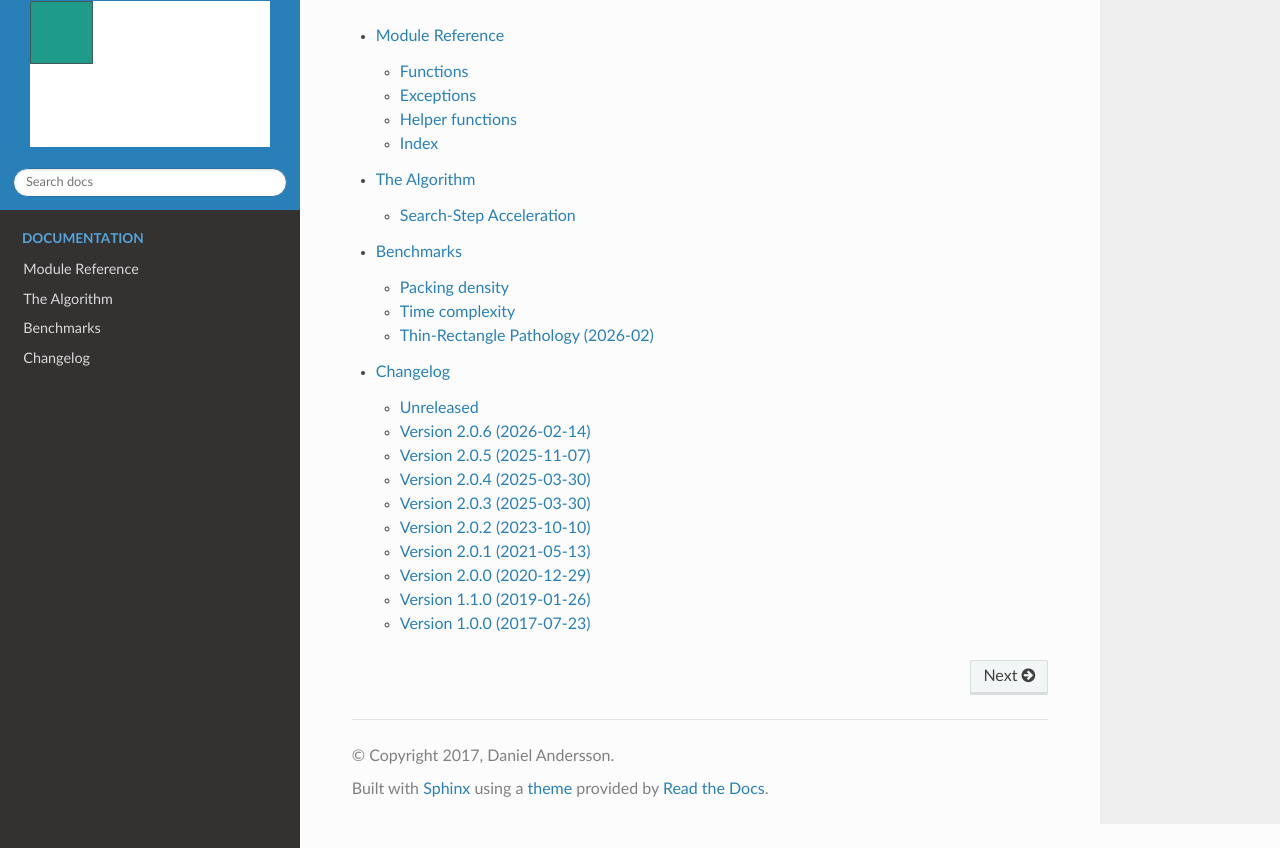
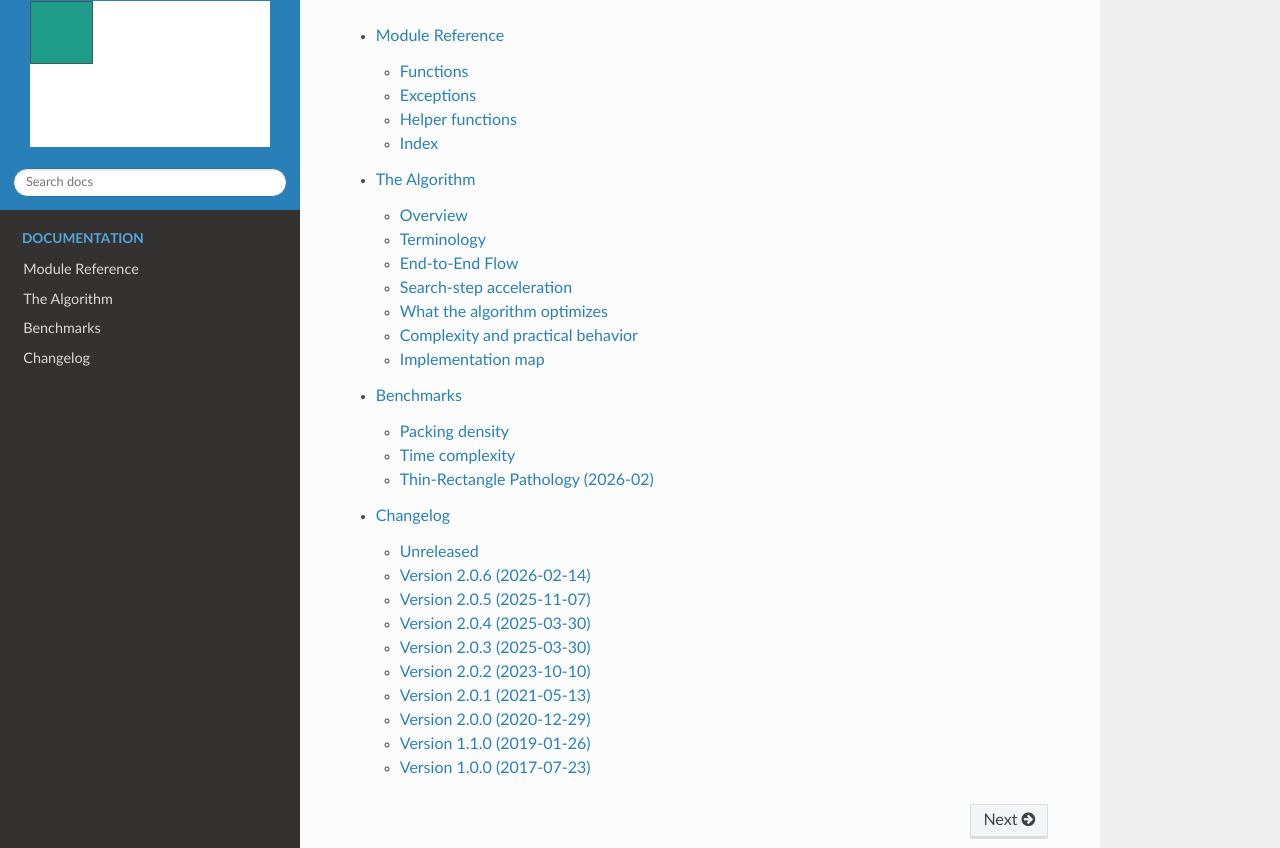
Before and after one commit to Penlect/rectangle-packer, a Sphinx documentation site: the page built from doc/index.rst, in a window 1280 px wide and 900 px high, scrolled down 3255 px, cut to the strip 52-900 px from the top of the window. Built offline with Sphinx 7.4.7 and the Read the Docs theme 3.1.0, drawn with Linux system fonts in a browser that asks for light colours; formulas are drawn with MathJax 3; some of the changed lines change nothing that is shown.

Commit message:
Expand algorithm documentation
Rewrite doc/algorithm.rst into a full implementation-level walkthrough
of rpack.pack.

Document terminology, end-to-end flow, strategy sweep, grid model,
bbox search behavior, and the coarse-step/local-refine acceleration
logic, with clear tradeoff notes and no embedded code snippets.

```diff
--- a/doc/algorithm.rst
+++ b/doc/algorithm.rst
@@ -2,55 +2,244 @@
 The Algorithm
 =============
 
-To find the minimum bounding box, a lot of candidate bounding boxes
-are tested.
+Overview
+========
 
-The algorithm keeps track of a grid of cells internally.  Each cell
-belongs to a column and a row. The index of the column and row are
-used together as a key in a lookup table (known as the "jump matrix")
-which contains the information needed to decide if the corresponding
-cell is free or occupied.
+The goal of :py:func:`rpack.pack` is to place all input rectangles
+without overlap inside a bounding box with as small area as possible
+(best effort). The implementation is a fast heuristic with strong
+practical results, not a formal proof-of-optimality solver.
 
-As more and more rectangles are added, the grid gets partitioned in
-smaller and smaller pieces, and the number of cells, columns and rows
-increases.
+At a high level, the algorithm repeatedly asks two questions:
 
-If all rectangles are successfully packed inside a bounding box, its
-area is recorded and another candidate with a smaller area is selected.
-The procedure continues with that candidate until all feasible bounding
-boxes have been tested. The best candidate is used for the final
-packing, and the rectangles' positions from that packing are returned by
-:py:func:`rpack.pack`.
+1. For this candidate bounding box, can all rectangles be packed?
+2. If yes, can we make the box area even smaller and still succeed?
+
+To answer these questions efficiently, the core uses a dynamic grid
+representation plus a search loop that adapts its step size when it
+detects stalled progress.
+
+
+Terminology
+===========
+
+The terms below are used throughout this page:
+
+* bounding box:
+  the outer rectangle that contains the whole packing.
+* candidate bounding box:
+  one width/height pair currently being tested.
+* feasible candidate:
+  a candidate where all rectangles can be placed.
+* area bound:
+  the best feasible area found so far; future candidates must beat it.
+* grid cell:
+  one rectangular free/occupied region in the internal partitioned grid.
+* ``delta``:
+  a suggested height increment from one candidate to the next.
+* non-improving iteration:
+  a candidate test that does not reduce the best area bound.
+* coarse step:
+  a larger height jump used after repeated non-improving low-``delta``
+  iterations.
+* local refinement:
+  a bounded neighborhood scan near the best coarse result.
+
+
+End-to-End Flow
+===============
+
+Input preparation and safety checks
+-----------------------------------
+
+Before searching starts, the Cython layer validates and summarizes
+input rectangles:
+
+* widths and heights must be positive integers,
+* each rectangle area must fit in the internal integer range,
+* the total area must also fit in range.
+
+It also computes aggregate values such as max width, max height, total
+width, and total height. These are used to derive hard lower/upper
+bounds for legal bounding boxes.
+
+
+Strategy sweep (ordering and global transpose)
+----------------------------------------------
+
+The solver does not rely on a single rectangle order. It evaluates four
+strategy variants and keeps the best result:
+
+1. original orientation, sorted by height,
+2. original orientation, sorted by width,
+3. globally transposed instance, sorted by height,
+4. globally transposed instance, sorted by width.
+
+Here, "globally transposed" means all rectangles are solved in swapped
+axes (width/height exchanged), and the final coordinates are transposed
+back before returning. This explores a different search geometry without
+changing the user-visible rectangle sizes.
+
+
+Feasibility test for one candidate
+----------------------------------
+
+For one specific candidate width and height, feasibility is tested by
+placing rectangles one by one into an initially empty internal grid.
+
+Each placement performs:
+
+1. region search:
+   find the first free region that can hold the rectangle,
+2. split/update:
+   cut row/column boundaries where needed and mark the occupied region.
+
+If any rectangle cannot be placed, the candidate is infeasible.
+If all are placed, the candidate is feasible and yields a used width,
+used height, and area.
+
+
+Internal grid model
+-------------------
+
+The core does not allocate one cell per coordinate. Instead it stores a
+partitioned grid where boundaries appear only where needed.
+
+It uses three coupled structures:
+
+* row and column cell lists:
+  ordered linked lists that store segment end positions,
+* jump matrix:
+  a row/column lookup table for occupancy and skip pointers,
+* region descriptor:
+  the candidate row/column span for the current rectangle.
+
+As rectangles are placed, rows and columns are split at rectangle
+borders. This creates finer cells only where geometric detail is needed.
+
+The jump matrix stores either:
+
+* free (empty entry),
+* a pointer to the next row cell to jump to,
+* a sentinel meaning "column is full here".
+
+This lets the search skip known blocked zones quickly instead of
+retesting them cell-by-cell.
 
 Extra grid lines have been added to the image below to demonstrate how
-these cells are created.
+cells are created.
 
 .. figure:: _static/img/example_grid.gif
-   :alt: compute time
+   :alt: partitioned packing grid example
    :align: center
 
-Search-Step Acceleration
+
+Bounding-box search loop
 ------------------------
 
-Candidate search is mainly controlled by a vertical step value named
-``delta`` (the amount of height increase before trying the next bbox
-candidate).
+For one strategy variant, the core searches candidate boxes by
+increasing height and tightening width from the current area bound.
 
-For very thin-rectangle edge cases, ``delta`` can stay very small for a
-long time. That leads to too many almost-identical candidates and large
-runtime spikes.
+The loop maintains:
 
-To reduce this, the search now has two phases:
+* current candidate ``(width, height)``,
+* best feasible area and dimensions found so far,
+* bounds from user constraints and rectangle minima.
 
-1. Coarse phase:
-   after repeated non-improving low-``delta`` steps (no successful area
-   reduction), the algorithm jumps in larger height increments.
-2. Local refine phase:
-   if coarse jumps were used, the algorithm does a bounded local sweep
-   around the best coarse candidate before returning.
+After each candidate test:
 
-In simpler terms: it skips faster through obviously bad regions, then
-checks nearby candidates before finalizing the result.
+* on success:
+  the best area bound is reduced,
+* on failure (or no improvement):
+  height is increased by an adaptive step and width is recomputed so the
+  next candidate stays below the current best area.
 
-The algorithm is not documented any further yet; until it is, study
-``src/rpackcore.c`` and ``rpack/_core.pyx`` for more details.
+This "increase height, decrease width" pattern explores candidates of
+strictly smaller area than the current best feasible result.
+
+
+Search-step acceleration
+========================
+
+Why acceleration is needed
+--------------------------
+
+In some thin-rectangle edge cases, the raw ``delta`` signal can stay
+very small for a long run of non-improving candidates. A naive loop then
+checks too many near-identical heights and spends most time in repeated
+failed feasibility checks.
+
+
+Coarse phase (stall escape)
+---------------------------
+
+To avoid that stall pattern, the search monitors repeated
+non-improving low-``delta`` iterations. When the streak crosses a
+threshold, it activates coarse stepping:
+
+* the coarse step grows geometrically (doubling),
+* growth is capped by a maximum coarse-step limit,
+* larger raw ``delta`` values require longer streaks before activation.
+
+In practice, this means:
+
+* very low ``delta`` stalls are escaped quickly,
+* moderate ``delta`` regions are treated more conservatively.
+
+
+Local refine phase (quality recovery)
+-------------------------------------
+
+If coarse stepping was used, the solver performs a bounded local sweep
+around the best coarse height found. This recovers candidate quality
+near the coarse optimum while keeping runtime bounded.
+
+The refine radius is limited, and refinement only runs when coarse
+stepping actually occurred.
+
+In simple terms: jump faster through obviously bad territory, then scan
+locally around the best jump result before finalizing.
+
+
+What the algorithm optimizes
+============================
+
+Primary objective:
+
+* minimize bounding-box area for the tested strategy.
+
+Secondary behavior:
+
+* maintain high packing density,
+* avoid pathological runtime spikes caused by excessive tiny-step scans.
+
+Because rectangle packing is combinatorial and this implementation is
+heuristic, the best practical result is pursued rather than guaranteed
+global optimality.
+
+
+Complexity and practical behavior
+=================================
+
+Runtime depends on both:
+
+* rectangle count,
+* rectangle size scale and shape distribution.
+
+The dominant cost is repeated feasibility testing of candidate boxes.
+The adaptive coarse/refine logic primarily improves worst-tail behavior
+for thin-rectangle pathologies while preserving strong behavior on
+typical random-style inputs.
+
+
+Implementation map
+==================
+
+For maintainers who want to correlate this description with the source:
+
+* public orchestration and strategy sweep:
+  ``rpack/_core.pyx``
+* grid structures and placement/search core:
+  ``src/rpackcore.c``
+* C data structure declarations:
+  ``include/rpackcore.h``
```
